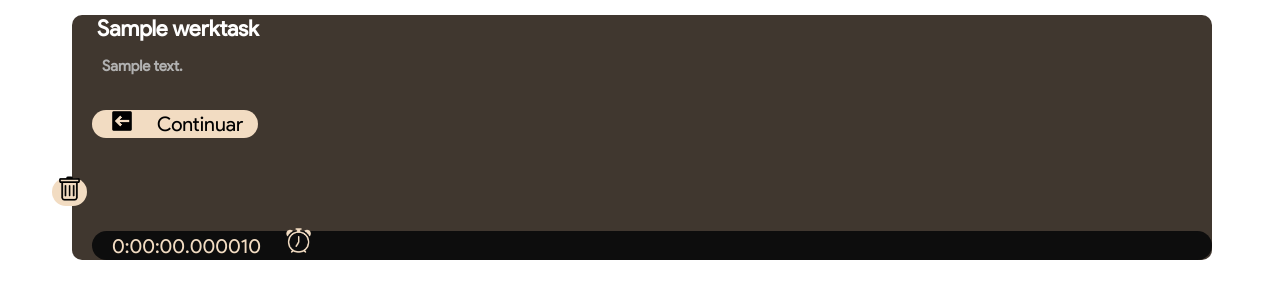
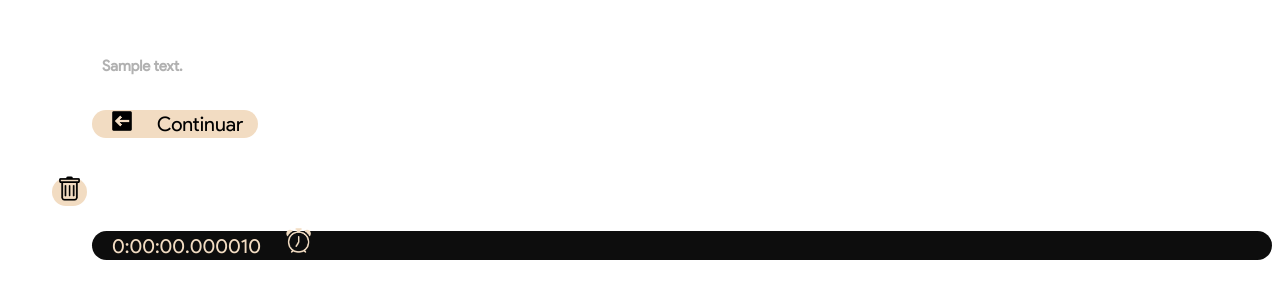
Before and after one commit to fmaachadoo/Werk-UNB-Requisitos-de-Software-2020.2, a Django app: template src/werk/templates/done task.html in a window 1280 px wide. Shown: the top 300 px of the page. Run offline with Django 3.2, Linux system fonts and the light colour scheme; the template is opened without the code that fills it: values that come from a table or form of the project are taken from there, others are empty; tables that the repository leaves empty hold one stand-in row (values such as "Sample post").

Commit message:
removed unnecessary css class for task creation

```diff
--- a/src/static/css/tasks.css
+++ b/src/static/css/tasks.css
@@ -72,17 +72,6 @@
 
 .imgBtn:hover{
     transform: scale(1.2);
-}
-
-.taskCard{
-    width: 95%;
-
-    background-color: #40372F;
-
-    border-radius: 10px;
-
-    margin-top: 10px;
-    margin-bottom: 20px;
 }
 
 .taskTitle{
--- a/src/werk/templates/home_login.html
+++ b/src/werk/templates/home_login.html
@@ -1,5 +1,7 @@
 {% extends 'baseUserLogged.html' %}
 {% load static %}
+<link href="{% static 'css/tasks.css' %}" rel="stylesheet">
+
 
 
 {% block content %}
@@ -28,7 +30,7 @@
                 <div class="modal fade" tabindex="-1" data-bs-backdrop="static" id="newTaskModal"
                      aria-labelledby="newTaskModalLabel" aria-hidden="true">
                     <div class="modal-dialog">
-                        <div class="modal-content taskCard">
+                        <div class="modal-content" style="background-color: #40372F;">
                             <div class="modal-title p-4">
                                 <h1 class="display-6" style="color: white;">Criar Tarefa</h1>
                             </div>
```
